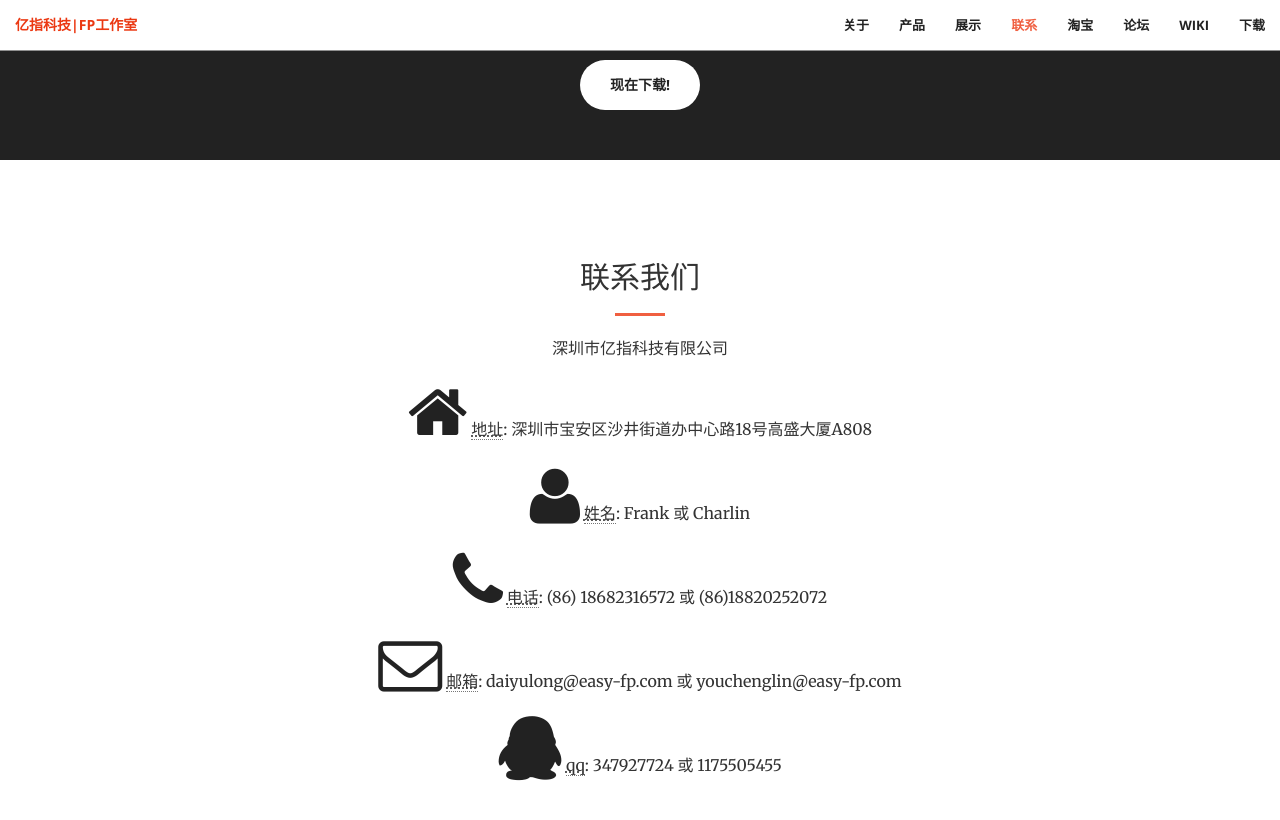
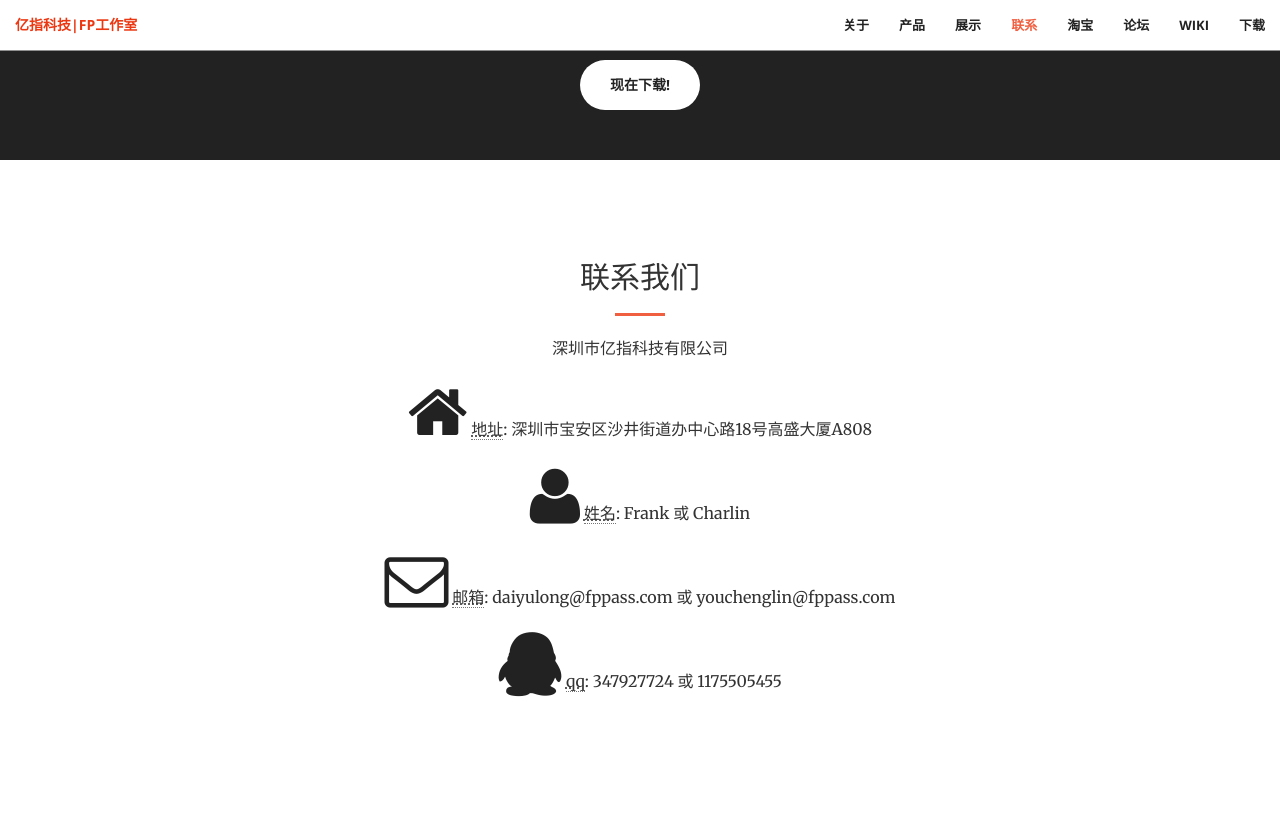
Before and after one commit to easyfp/easyfp.github.io, a Jekyll site: the page built from index.html, in a window 1280 px wide and 900 px high, scrolled down 2281 px. Shown: the top 820 px of the window. Built offline with Jekyll 4.4.1, drawn with Linux system fonts in a browser that asks for light colours.

Commit message:
Update contact.html

```diff
--- a/_includes/contact.html
+++ b/_includes/contact.html
@@ -9,10 +9,12 @@
                     <abbr title="Home">地址</abbr>: 深圳市宝安区沙井街道办中心路18号高盛大厦A808</p>
 		<p><i class="fa fa-user"></i>
                     <abbr title="Name">姓名</abbr>: Frank 或 Charlin</p>
+<!--
             <p><i class="fa fa-phone"></i>
-                    <abbr title="Phone">电话</abbr>: (86) 18682316572 或 (86)18820252072</p>
+                    <abbr title="Phone">电话</abbr>: 0755-xxxxxxxx</p>
+-->
             <p><i class="fa fa-envelope-o"></i>
-                    <abbr title="Email">邮箱</abbr>: daiyulong@easy-fp.com 或 youchenglin@easy-fp.com</a>
+                    <abbr title="Email">邮箱</abbr>: daiyulong@fppass.com 或 youchenglin@fppass.com</a>
                 </p>
 		<p><i class="fa fa-qq"></i>
                     <abbr title="qq">qq</abbr>: 347927724 或 1175505455</p>
```
